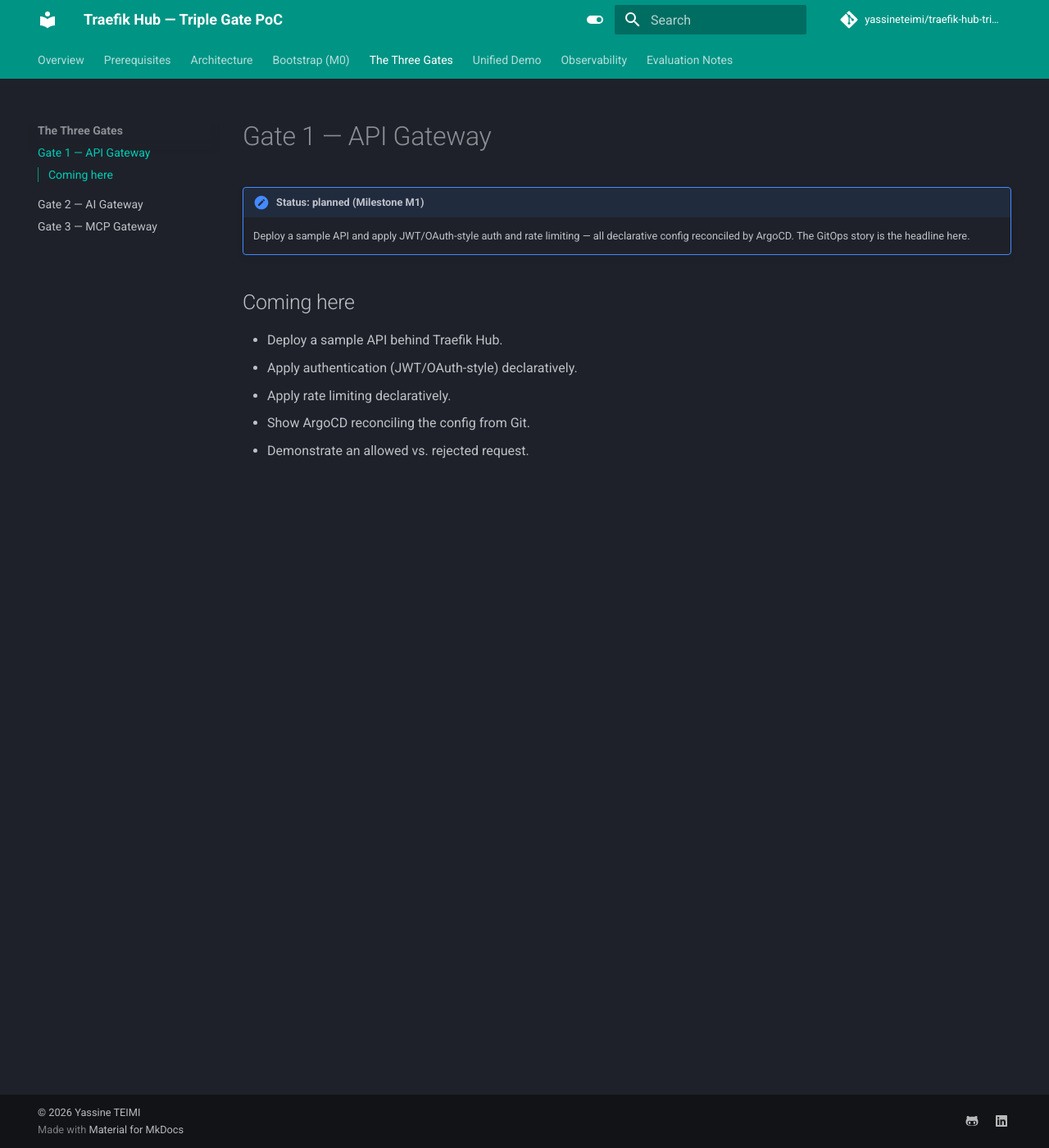
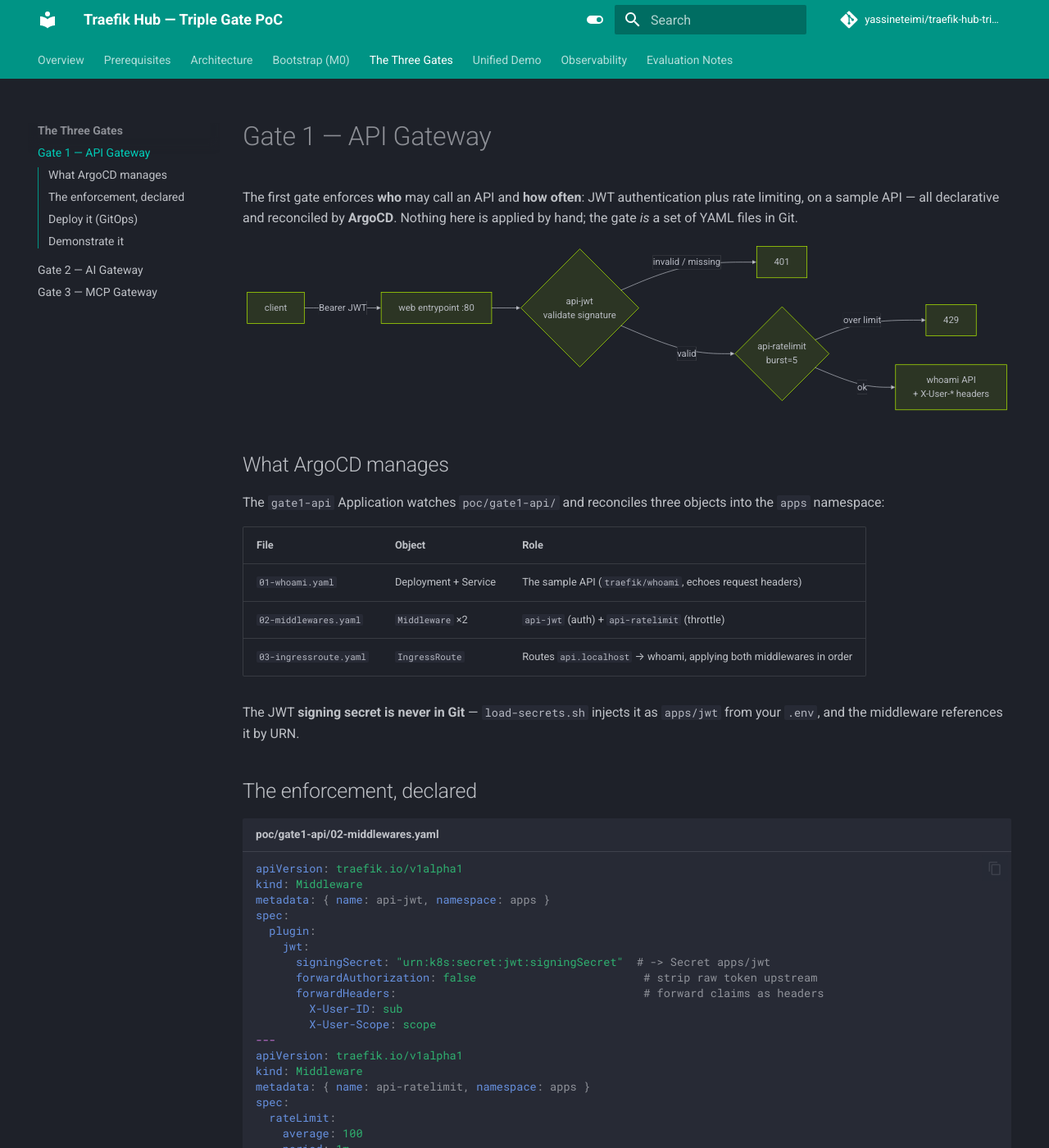
Before and after one commit to yassineteimi/traefik-hub-triple-gate, an MkDocs documentation site: the page built from docs/gates/api-gateway.md, in a window 1280 px wide and 1400 px high. Shown: the whole window at 82% size. Built offline with MkDocs 1.6.1 and Material for MkDocs 9.7.7, drawn with Linux system fonts in a browser that asks for light colours; comment, search, counter and statistics services are not loaded; some of the changed text lies outside the part shown.

Commit message:
docs(m1): Gate 1 API Gateway chapter — JWT auth + rate limit demo (terminal style)

````diff
--- a/docs/gates/api-gateway.md
+++ b/docs/gates/api-gateway.md
@@ -1,12 +1,136 @@
 # Gate 1 — API Gateway
 
-!!! note "Status: planned (Milestone M1)"
-    Deploy a sample API and apply JWT/OAuth-style auth and rate limiting — all declarative config reconciled by ArgoCD. The GitOps story is the headline here.
+The first gate enforces **who** may call an API and **how often**: JWT authentication plus rate limiting, on a sample API — all declarative and reconciled by **ArgoCD**. Nothing here is applied by hand; the gate *is* a set of YAML files in Git.
 
-## Coming here
+```mermaid
+flowchart LR
+  C[client] -->|"Bearer JWT"| W[web entrypoint :80]
+  W --> J{api-jwt<br/>validate signature}
+  J -->|invalid / missing| X[401]
+  J -->|valid| R{api-ratelimit<br/>burst=5}
+  R -->|over limit| Y[429]
+  R -->|ok| S[whoami API<br/>+ X-User-* headers]
+```
 
-- Deploy a sample API behind Traefik Hub.
-- Apply authentication (JWT/OAuth-style) declaratively.
-- Apply rate limiting declaratively.
-- Show ArgoCD reconciling the config from Git.
-- Demonstrate an allowed vs. rejected request.
+## What ArgoCD manages
+
+The `gate1-api` Application watches `poc/gate1-api/` and reconciles three objects into the `apps` namespace:
+
+| File | Object | Role |
+| --- | --- | --- |
+| `01-whoami.yaml` | Deployment + Service | The sample API (`traefik/whoami`, echoes request headers) |
+| `02-middlewares.yaml` | `Middleware` ×2 | `api-jwt` (auth) + `api-ratelimit` (throttle) |
+| `03-ingressroute.yaml` | `IngressRoute` | Routes `api.localhost` → whoami, applying both middlewares in order |
+
+The JWT **signing secret is never in Git** — `load-secrets.sh` injects it as `apps/jwt` from your `.env`, and the middleware references it by URN.
+
+## The enforcement, declared
+
+```yaml title="poc/gate1-api/02-middlewares.yaml"
+apiVersion: traefik.io/v1alpha1
+kind: Middleware
+metadata: { name: api-jwt, namespace: apps }
+spec:
+  plugin:
+    jwt:
+      signingSecret: "urn:k8s:secret:jwt:signingSecret"  # -> Secret apps/jwt
+      forwardAuthorization: false                         # strip raw token upstream
+      forwardHeaders:                                     # forward claims as headers
+        X-User-ID: sub
+        X-User-Scope: scope
+---
+apiVersion: traefik.io/v1alpha1
+kind: Middleware
+metadata: { name: api-ratelimit, namespace: apps }
+spec:
+  rateLimit:
+    average: 100
+    period: 1m
+    burst: 5        # bucket of 5 → a quick burst trips 429
+```
+
+The route applies them **in order** — auth first, then rate limit:
+
+```yaml title="poc/gate1-api/03-ingressroute.yaml" hl_lines="11 12 13"
+apiVersion: traefik.io/v1alpha1
+kind: IngressRoute
+metadata: { name: whoami-api, namespace: apps }
+spec:
+  entryPoints: [web]
+  routes:
+    - match: Host(`api.localhost`)
+      kind: Rule
+      services:
+        - { name: whoami, port: 80 }
+      middlewares:
+        - name: api-jwt
+        - name: api-ratelimit
+```
+
+## Deploy it (GitOps)
+
+You don't `kubectl apply` the gate — you commit it and let ArgoCD reconcile. The root app-of-apps discovers the new Application automatically:
+
+```{ .sh .terminal }
+$ git add poc/gate1-api poc/argocd/apps/gate1-api.yaml && git commit -m "Gate 1" && git push
+$ kubectl -n argocd get applications
+```
+
+```text title="Expected output"
+NAME               SYNC STATUS   HEALTH STATUS
+gate1-api          Synced        Healthy
+traefik            Synced        Healthy
+triple-gate-root   Synced        Healthy
+```
+
+## Demonstrate it
+
+Mint a short-lived HS256 token signed with the same secret:
+
+```{ .sh .terminal }
+$ TOKEN=$(./poc/scripts/mint-jwt.sh alice api:read)
+```
+
+**1 — No token is rejected:**
+
+```{ .sh .terminal }
+$ curl -s -o /dev/null -w '%{http_code}\n' -H 'Host: api.localhost' http://localhost/
+```
+```text title="Expected output"
+401
+```
+
+**2 — A valid token passes, and the gateway injects the caller's identity:**
+
+```{ .sh .terminal }
+$ curl -s -H 'Host: api.localhost' -H "Authorization: Bearer $TOKEN" http://localhost/ | grep X-User
+```
+```text title="Expected output"
+X-User-Id: alice
+X-User-Scope: api:read
+```
+
+**3 — A burst trips the rate limit:**
+
+```{ .sh .terminal }
+$ for i in $(seq 1 15); do
+    curl -s -o /dev/null -w '%{http_code} ' -H 'Host: api.localhost' \
+      -H "Authorization: Bearer $TOKEN" http://localhost/
+  done; echo
+```
+```text title="Expected output"
+200 200 200 200 200 429 200 429 429 429 429 429 200 429 429
+```
+
+**4 — A forged token (wrong secret) is rejected — the gate validates the signature, not just presence:**
+
+```{ .sh .terminal }
+$ curl -s -o /dev/null -w '%{http_code}\n' -H 'Host: api.localhost' \
+    -H "Authorization: Bearer <token-signed-with-a-different-secret>" http://localhost/
+```
+```text title="Expected output"
+401
+```
+
+!!! success "Gate 1 in one line"
+    Identity is enforced at the edge (401 on missing/forged tokens), validated claims flow to the backend as headers, and abuse is throttled (429) — entirely as declarative config ArgoCD keeps in sync with Git.
````
